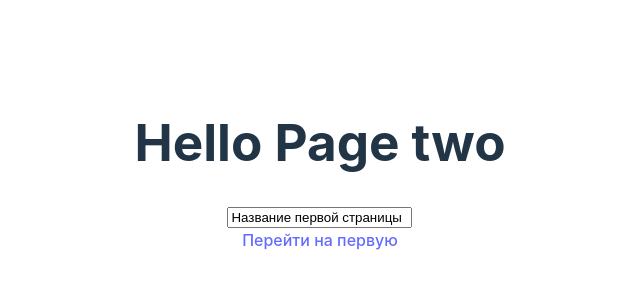
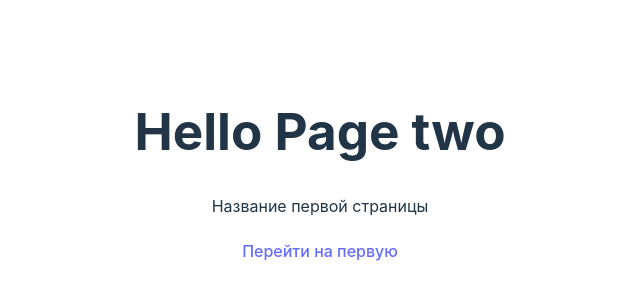
Before and after one commit to ageiwa/pages-vue-education, a Vue app: page /page2 in a window 1280 px wide. Shown: the part 234-534 px from the top of the page, without its empty margins (320-960 px from the left). Built offline with nearby package versions, Linux system fonts and the light colour scheme.

Commit message:
Transform input in div

```diff
--- a/src/components/PageTwo.vue
+++ b/src/components/PageTwo.vue
@@ -1,23 +1,29 @@
 <script setup>
-    import { ref, watch } from 'vue'
+    import { ref } from 'vue'
     import { useTitleStore } from '../stores/title';
 
     const storeTitle = useTitleStore()
     const title = ref(storeTitle.title)
 
-    watch(title, (newTitle) => {
-        storeTitle.change(newTitle)
-    })
+    function onInput(e) {
+        title.value = e.target.innerText
+        storeTitle.change(e.target.innerText)
+    }
 
 </script>
 
 <template>
     <h1>Hello Page two</h1>
-    <input v-model="title">
+    <div ref="divElem" @keyup="onInput" class="input-div" contenteditable="true">{{ title }}</div>
     <br>
     <RouterLink to="/">Перейти на первую</RouterLink>
 </template>
 
 <style scoped>
-
+    .input-div {
+        border: 1px solid #fff;
+        border-radius: 5px;
+        widows: 100%;
+        height: 20px;
+    }
 </style>
```
